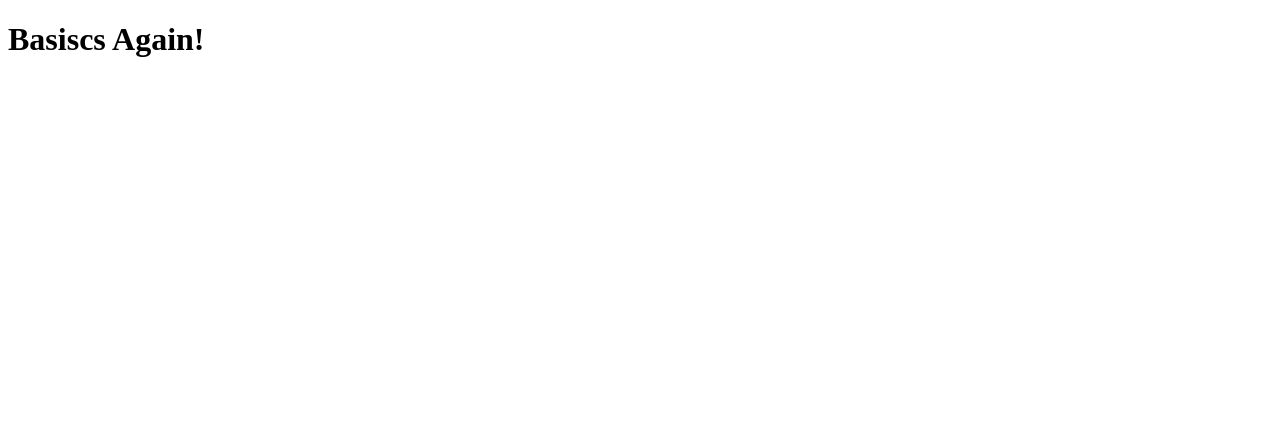
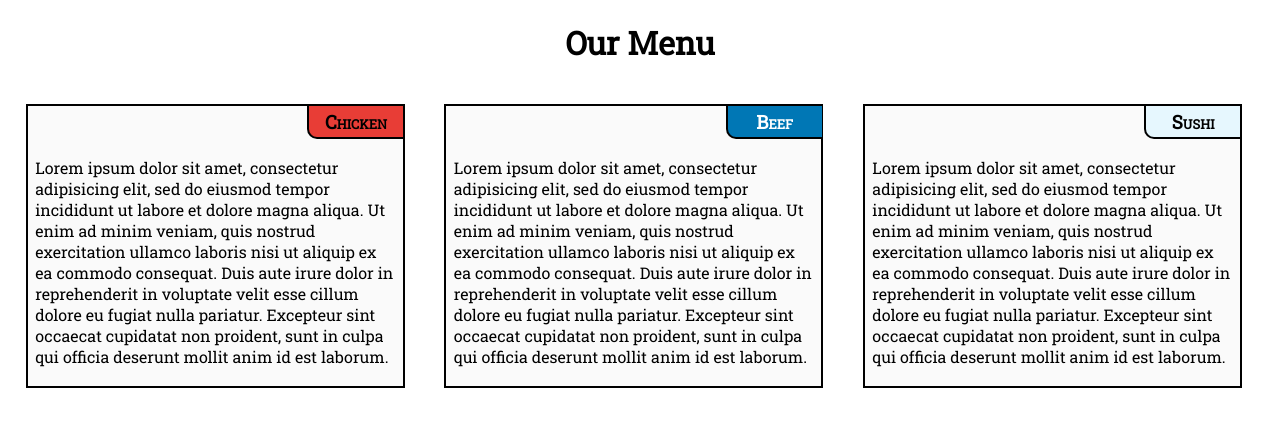
Before and after one commit to s-ghansiala/Basics_CourseEra_JohnsHopkinsUniversity, a plain HTML site: page index.html in a window 1280 px wide. Drawn offline with Linux system fonts and the light colour scheme.

Commit message:
Week 2 Assignment (1)

```diff
--- /dev/null
+++ b/AssignmentWeek2/css/Week2.css
@@ -0,0 +1,70 @@
+body{
+  font-family: 'Roboto Slab', serif;
+}
+
+header {
+  text-align: center;
+}
+
+.recipeName {
+  display: inline-block;
+  width: 25%;
+  position: relative;
+  left: 74.5%;
+  text-align: center;
+  border-bottom: 2px solid black;
+  border-left: 2px solid black;
+  border-radius: 0px 0px 0px 10px;
+  padding: 0px;
+  margin: 0px;
+  font-variant: small-caps;
+}
+
+.recipeDescription {
+  clear: right;
+  margin: 5% 2%;
+}
+
+#chicken .recipeName{
+  background-color: rgb(232,61,54);
+  color: rgb(0,0,0);
+}
+
+#beef .recipeName{
+  background-color: rgb(0,119,181);
+  color: rgb(255,255,255);
+}
+
+#sushi .recipeName{
+  background-color: rgb(230,247,254);
+  color: rgb(0,0,0);
+}
+
+h3 {
+  margin: 3px;
+}
+
+section {
+  box-sizing: border-box;
+  display: inline-block;
+  width: 95%;
+  background-color: rgb(250,250,250);
+  border: 2px solid black;
+  padding: 0px;
+  margin: 1.4%;
+}
+
+@media (min-width: 992px){
+  section {
+    width: 30%;
+  }
+}
+
+@media (min-width: 768px) and (max-width: 991px){
+  #chicken, #beef {
+    width: 45%;
+  }
+  #sushi {
+    width: 93%;
+  }
+}
--- a/index.html
+++ b/index.html
@@ -2,9 +2,41 @@
 <html lang="en" dir="ltr">
   <head>
     <meta charset="utf-8">
-    <title>Basics</title>
+    <title>Responsive Layout</title>
+    <link href="https://fonts.googleapis.com/css2?family=Roboto+Slab&display=swap" rel="stylesheet">
+    <link rel="stylesheet" href="./AssignmentWeek2/css/Week2.css">
   </head>
   <body>
-    <h1>Basiscs Again!</h1>
+    <header>
+      <h1>Our Menu</h1>
+    </header>
+
+    <section id="chicken">
+      <div class="recipeName">
+        <h3>Chicken</h3>
+      </div>
+      <div class="recipeDescription">
+        <p>Lorem ipsum dolor sit amet, consectetur adipisicing elit, sed do eiusmod tempor incididunt ut labore et dolore magna aliqua. Ut enim ad minim veniam, quis nostrud exercitation ullamco laboris nisi ut aliquip ex ea commodo consequat. Duis aute irure dolor in reprehenderit in voluptate velit esse cillum dolore eu fugiat nulla pariatur. Excepteur sint occaecat cupidatat non proident, sunt in culpa qui officia deserunt mollit anim id est laborum.</p>
+      </div>
+    </section>
+
+    <section id="beef">
+      <div class="recipeName">
+        <h3>Beef</h3>
+      </div>
+      <div class="recipeDescription">
+        <p>Lorem ipsum dolor sit amet, consectetur adipisicing elit, sed do eiusmod tempor incididunt ut labore et dolore magna aliqua. Ut enim ad minim veniam, quis nostrud exercitation ullamco laboris nisi ut aliquip ex ea commodo consequat. Duis aute irure dolor in reprehenderit in voluptate velit esse cillum dolore eu fugiat nulla pariatur. Excepteur sint occaecat cupidatat non proident, sunt in culpa qui officia deserunt mollit anim id est laborum.</p>
+      </div>
+    </section>
+
+    <section id="sushi">
+      <div class="recipeName">
+        <h3>Sushi</h3>
+      </div>
+      <div class="recipeDescription">
+        <p>Lorem ipsum dolor sit amet, consectetur adipisicing elit, sed do eiusmod tempor incididunt ut labore et dolore magna aliqua. Ut enim ad minim veniam, quis nostrud exercitation ullamco laboris nisi ut aliquip ex ea commodo consequat. Duis aute irure dolor in reprehenderit in voluptate velit esse cillum dolore eu fugiat nulla pariatur. Excepteur sint occaecat cupidatat non proident, sunt in culpa qui officia deserunt mollit anim id est laborum.</p>
+      </div>
+    </section>
+
   </body>
 </html>
```
